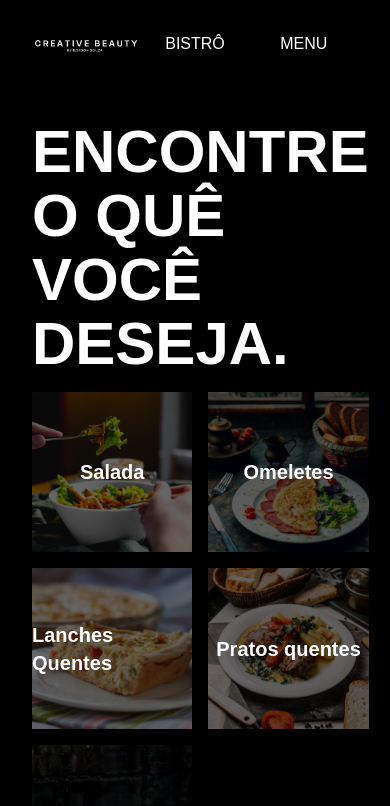
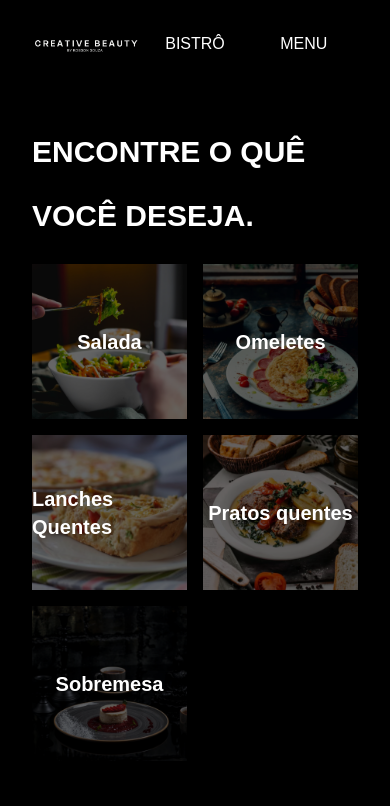
Before and after one commit to agenciane/bistro-creative-beaouty, a Next.js app: page /menu in a window 390 px wide. Shown: the top 806 px of the page. Built offline with nearby package versions, Linux system fonts and the light colour scheme; a web font is replaced by a local one.

Commit message:
feat: update menu and link

```diff
--- a/src/app/menu/page.tsx
+++ b/src/app/menu/page.tsx
@@ -6,7 +6,7 @@ const Menu: React.FC = () => {
   return (
     <main className="grid md:grid-cols-2 gap-4 p-8">
       <div className="flex items-center">
-        <h2 className="text-6xl font-bold leading-16">ENCONTRE O QUÊ VOCÊ DESEJA.</h2>
+        <h2 className="text-3xl md:text-6xl font-bold leading-16">ENCONTRE O QUÊ VOCÊ DESEJA.</h2>
       </div>
       <div className="grid grid-cols-2 gap-4">
         <div>
--- a/src/app/page.tsx
+++ b/src/app/page.tsx
@@ -1,4 +1,5 @@
 import Image from 'next/image';
+import Link from 'next/link';
 
 export default function Home() {
   return (
@@ -6,14 +7,14 @@ export default function Home() {
       <main>
         <section className="flex flex-col md:flex-row items-center justify-between">
           <div className="md:w-1/2 p-8">
-            <h2 className="text-5xl font-thin leading-16">
+            <h2 className="text-xl md:text-5xl font-thin md:leading-16">
               Elegância nos detalhes. Uma curadoria leve e autoral, assinada pelo nosso chef. Aproveite a experiência
               Creative.
             </h2>
-            <div className="max-w=[300px] w-[300px] mt-4">
-              <a href="#" className="text-center">
+            <div className="md:max-w=[300px] md:w-[300px] mt-4">
+              <Link href={'/menu'} className="text-center">
                 <div className="bg-white text-black p-4 uppercase">Visualizar Menu</div>
-              </a>
+              </Link>
             </div>
           </div>
           <div className="w-1/2">
```
